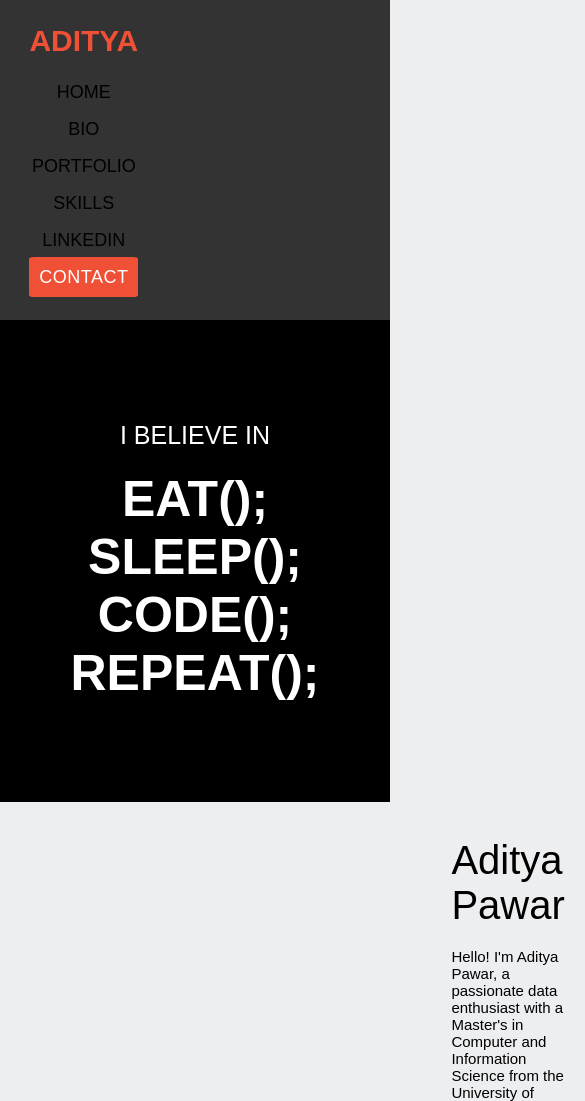
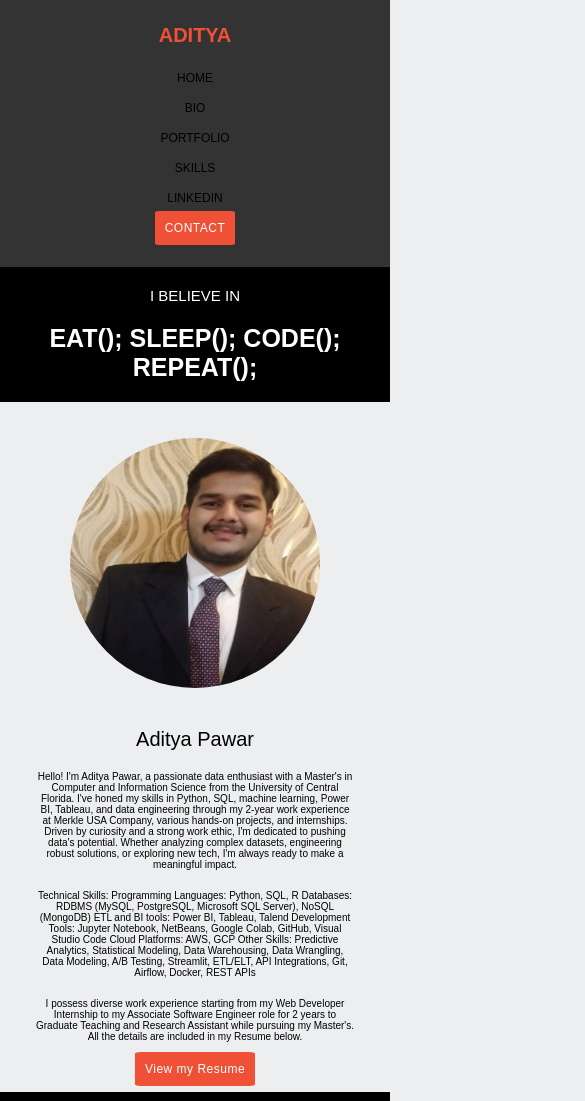
Before and after one commit to 216aditya4565/Portfolio, a plain HTML site: page index.html in a window 390 px wide. Shown: the top 1101 px of the page, 585 px wide, since content can reach past the window. Drawn offline with Linux system fonts and the light colour scheme.

Commit message:
Update style.css

```diff
--- a/style.css
+++ b/style.css
@@ -20,12 +20,10 @@ nav ul {
     align-items: center;
     list-style: none;
     padding: 10px;
-
 }
 
 nav ul li {
     margin: 0 20px;
-
 }
 
 .logo-text {
@@ -57,7 +55,6 @@ nav ul li {
 header div p {
     font-size: 2.5em;
     font-weight: 200;
-
 }
 
 h1,
@@ -72,17 +69,14 @@ h2 {
 
 h1 {
     font-size: 5em;
-
 }
 
 h2 {
     font-size: 4em;
-
 }
 
 h3 {
     font-size: 2.5em;
-
 }
 
 h4 {
@@ -110,8 +104,6 @@ h4 {
 #bio {
     display: flex;
     align-items: center;
-
-
 }
 
 #bio article * {
@@ -120,7 +112,6 @@ h4 {
 
 .break {
     display: block;
-
 }
 
 #bio img {
@@ -132,13 +123,11 @@ h4 {
 
 p {
     font-size: 1.5em;
-
 }
 
 hr {
     width: 400px;
 }
-
 
 #portfolio {
     background: url(./assets/portfolio-background.svg);
@@ -183,7 +172,6 @@ hr {
     text-align: center;
     border-radius: 10px;
 }
-
 
 #portfolio div article p {
     padding: 0 5px;
@@ -256,3 +244,97 @@ progress[value]::-webkit-progress-bar {
     justify-content: center;
     align-items: center;
 }
+
+/* Responsive styling */
+@media (max-width: 768px) {
+    nav ul {
+        flex-direction: column;
+        align-items: center;
+    }
+
+    nav ul li {
+        margin: 0.5rem 0;
+    }
+
+    .logo-text {
+        font-size: 2em;
+    }
+
+    .nav-link {
+        font-size: 1.2em;
+    }
+
+    #home {
+        height: auto;
+        padding: 20px;
+        text-align: center;
+    }
+
+    header div p {
+        font-size: 1.5em;
+    }
+
+    h1 {
+        font-size: 2.5em;
+    }
+
+    h2 {
+        font-size: 2em;
+    }
+
+    h3 {
+        font-size: 1.5em;
+    }
+
+    h4 {
+        font-size: 1.2em;
+    }
+
+    .link-button {
+        font-size: 1.2em;
+        padding: 10px;
+    }
+
+    #bio {
+        flex-direction: column;
+        align-items: center;
+        text-align: center;
+    }
+
+    #bio img {
+        margin: 20px 0;
+    }
+
+    p {
+        font-size: 1em;
+    }
+
+    hr {
+        width: 100%;
+    }
+
+    #portfolio div,
+    #skills-container {
+        flex-direction: column;
+        align-items: center;
+    }
+
+    #portfolio div article,
+    #skills-container div {
+        width: 80%;
+        margin: 10px 0;
+    }
+
+    progress[value] {
+        width: 100%;
+    }
+
+    .input {
+        width: 100%;
+    }
+
+    ul {
+        width: 100%;
+        padding: 0 20px;
+    }
+}
```
